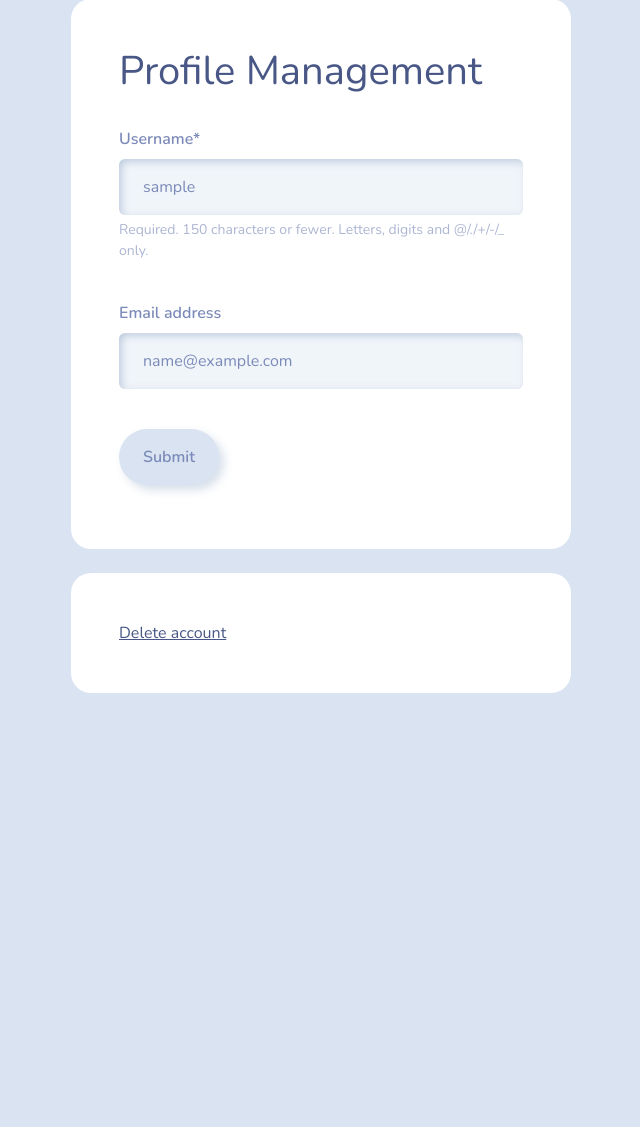
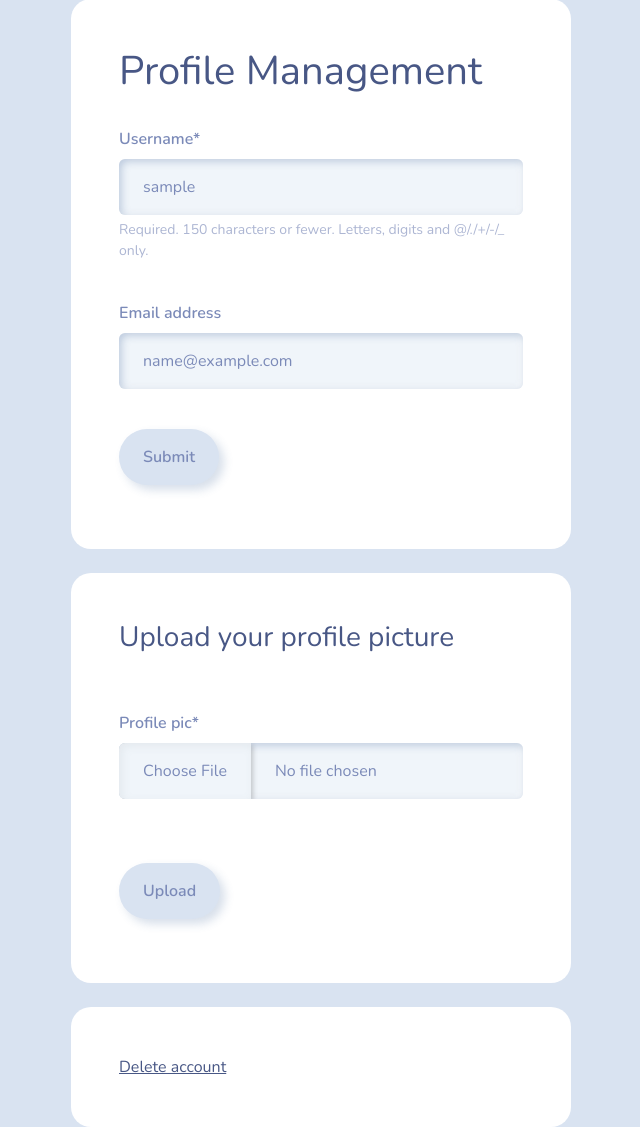
Before and after one commit to snhkn/aws-django-edenthought-project, a Django app: page /profile-management in a window 1280 px wide. Shown: the part 25-1152 px from the top of the page, without its empty margins (319-959 px from the left). Before the commit the page ends 718 px from the top, so only its background shows below. Run offline with Django 5.2, Linux system fonts and the light colour scheme; a user stored in the database is signed in; tables that the repository leaves empty hold one stand-in row (values such as "Sample post"); some libraries are stand-ins or nearby versions.

Commit message:
Upload and render profile picture file

```diff
--- a/edenthought/lynx/forms.py
+++ b/edenthought/lynx/forms.py
@@ -6,6 +6,10 @@ from django.contrib.auth.models import User
 from django.contrib.auth.forms import AuthenticationForm
 from django.forms.widgets import PasswordInput, TextInput
 from django import forms
+
+
+from . models import Profile
+
 
 class CreateUserForm(UserCreationForm):
 
@@ -19,7 +23,7 @@ class LoginForm(AuthenticationForm):
     username = forms.CharField(widget=TextInput())
     password = forms.CharField(widget=PasswordInput())
 
-#Profile Management - Update
+# Profile Management - Update
 class UpdateUserForm(forms.ModelForm):
 
     password = None
@@ -29,3 +33,12 @@ class UpdateUserForm(forms.ModelForm):
         model = User
         fields = ['username', 'email']
         exclude = ['password1', 'password2']
+
+
+# Updating our profile picture
+class UpdateProfileForm(forms.ModelForm):
+    profile_pic = forms.ImageField(widget=forms.FileInput(attrs={'class':'form-control-file'}))
+
+    class Meta:
+        model=Profile
+        fields = ['profile_pic']
--- a/edenthought/lynx/templates/lynx/dashboard.html
+++ b/edenthought/lynx/templates/lynx/dashboard.html
@@ -7,7 +7,10 @@
     <div class="container bg-white shadow-md p-5 form-layout">
         <h1> Dashboard </h1>
         <hr>
-
+        Welcome, {{user}}!
+        <br><br>
+        <img style="width: 100px;" src={{profilePic.profile_pic.url}}/>
+        <br><br>
         <a href="{% url 'user-logout' %}"> Logout </a>
         <br><br>
         <a href="{% url 'profile-management'%}"> Profile management </a>
--- a/edenthought/lynx/templates/lynx/profile-management.html
+++ b/edenthought/lynx/templates/lynx/profile-management.html
@@ -21,6 +21,21 @@
     </div>
     <br>
     <div class="container bg-white shadow-md p-5 form-layout">
+        <h3>Upload your profile picture </h3>
+        <hr>
+        <br>
+        <form method="POST" autocomplete="off" enctype="multipart/form-data">
+            {% csrf_token %}
+            {{profile_form.profile_pic|as_crispy_field}}
+            <br><br>
+            <input class="btn btn-primary" type="submit" value="Upload"/>
+
+        </form>
+
+    </div>
+
+    <br>
+    <div class="container bg-white shadow-md p-5 form-layout">
         <a href="{% url 'delete-account' %}"> Delete account </a>
     </div>
 {% endblock%}
--- a/edenthought/lynx/views.py
+++ b/edenthought/lynx/views.py
@@ -1,5 +1,5 @@
 from django.shortcuts import render, redirect
-from . forms import CreateUserForm, LoginForm, UpdateUserForm
+from . forms import CreateUserForm, LoginForm, UpdateUserForm, UpdateProfileForm
 from . models import Profile
 
 from django.contrib.auth.models import auth
@@ -58,18 +58,34 @@ def user_logout(request):
 @login_required(login_url='my-login')
 def dashboard(request):
 
-    return render(request, 'lynx/dashboard.html')
+    profile_pic = Profile.objects.get(user=request.user)
+
+    context = {'profilePic': profile_pic}
+
+    return render(request, 'lynx/dashboard.html', context=context)
 
 @login_required(login_url='my-login')
 def profile_management(request):
     user_form = UpdateUserForm(instance=request.user)
+
+    profile = Profile.objects.get(user=request.user)
+
+    profile_form = UpdateProfileForm(instance=profile)
+
     if request.method == 'POST':
         user_form = UpdateUserForm(request.POST, instance=request.user)
+        profile_form = UpdateProfileForm(request.POST, request.FILES, instance=profile)
+
         if user_form.is_valid():
             user_form.save()
             return redirect("dashboard")
 
-    context = {'user_form': user_form}
+        if profile_form.is_valid():
+            profile_form.save()
+            return redirect("dashboard")
+
+
+    context = {'user_form': user_form, 'profile_form': profile_form}
     return render(request, 'lynx/profile-management.html', context=context)
 
 @login_required(login_url='my-login')
```
Also changed, not shown: edenthought/static/images/cat.jpg (added).
